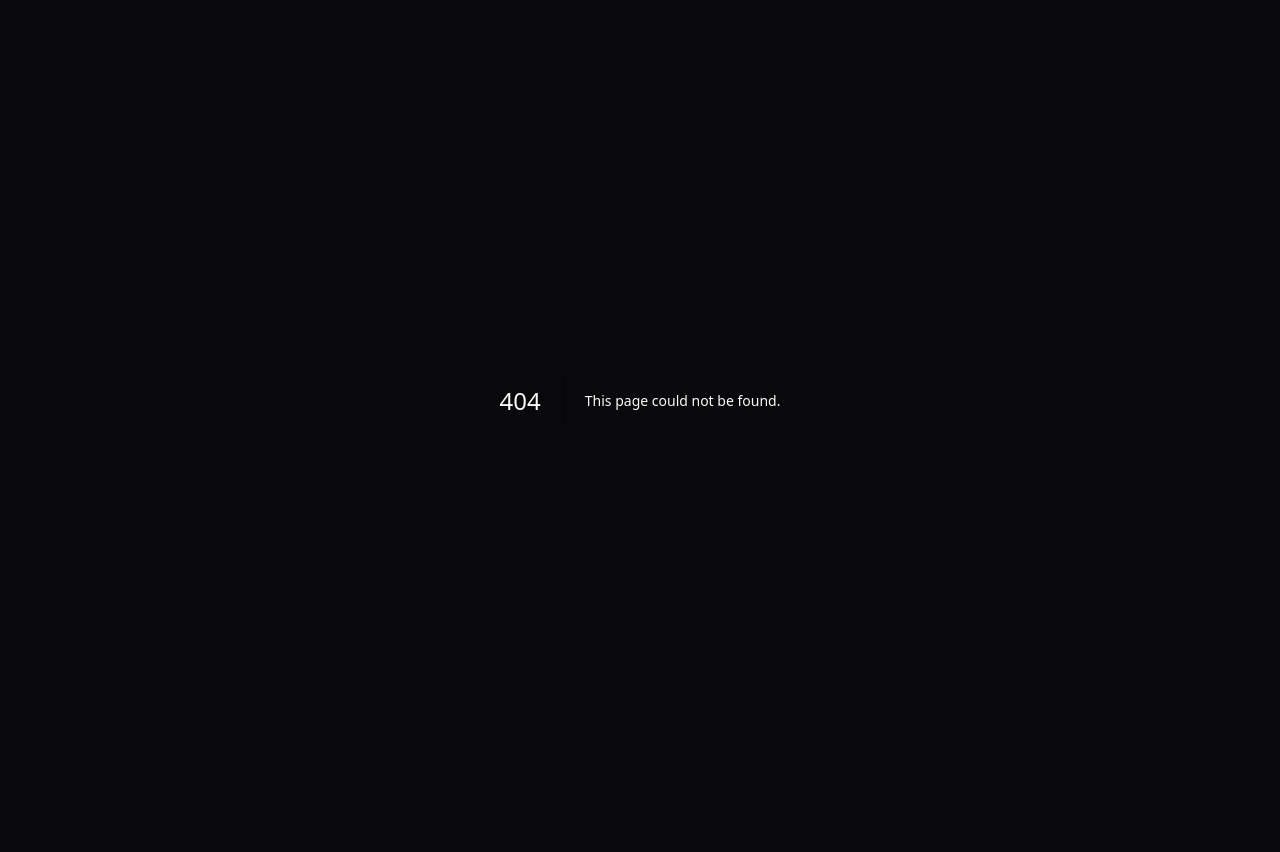
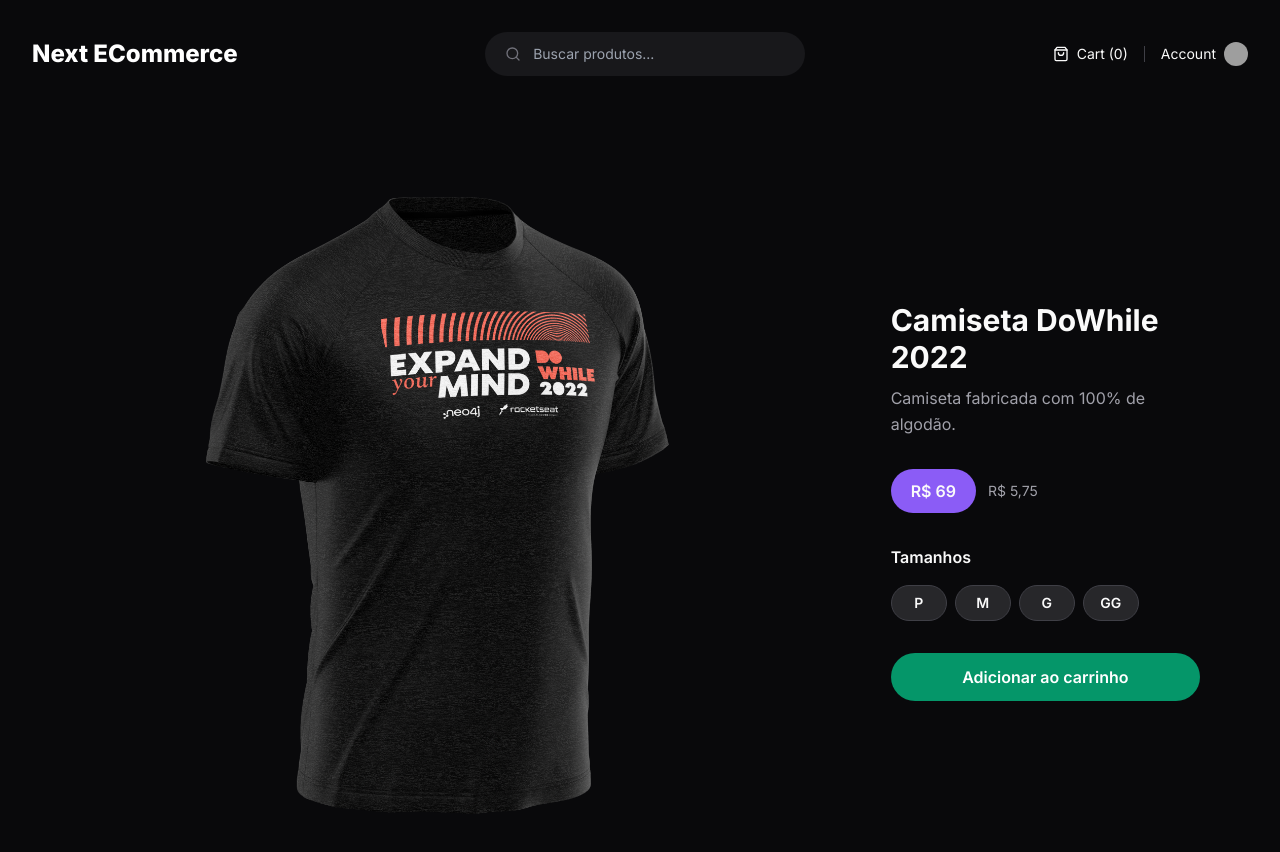
Before and after one commit to SamuelAlencar/next-ecommerce, a Next.js app: page /product/camiseta-dowhile-2022 in a window 1280 px wide. Before the commit this address had no page. Shown: the top 852 px of the page. Before the commit the page ends 800 px from the top, so only its background shows below. Built offline with nearby package versions, Linux system fonts and the light colour scheme; no server answers; grey boxes are pictures that could not be loaded.

Commit message:
add fetch product data

```diff
--- /dev/null
+++ b/src/app/(store)/product/[slug]/page.tsx
@@ -0,0 +1,103 @@
+import Image from 'next/image'
+
+import { api } from '@/data/api'
+import { Product } from '@/data/types/product'
+
+interface ProductProps {
+  params: {
+    slug: string
+  }
+}
+
+async function getProduct(slug: string): Promise<Product> {
+  const response = await api(`/products/${slug}`, {
+    next: {
+      revalidate: 60 * 60, // 1 hour
+    },
+  })
+
+  const product = await response.json()
+
+  return product
+}
+
+export default async function ProductPage({ params }: ProductProps) {
+  const product = await getProduct(params.slug)
+
+  return (
+    <div className="relative grid max-h-[860px] grid-cols-3">
+      <div className="col-span-2 overflow-hidden">
+        <Image
+          src={product.image}
+          alt=""
+          width={1000}
+          height={1000}
+          quality={100}
+        />
+      </div>
+
+      <div className="flex flex-col justify-center px-12">
+        <h1 className="text-3xl font-bold leading-tight">{product.title}</h1>
+
+        <p className="mt-2 leading-relaxed text-zinc-400">
+          {product.description}
+        </p>
+
+        <div className="mt-8 flex items-center gap-3">
+          <span className="inline-block rounded-full bg-violet-500 px-5 py-2.5 font-semibold">
+            {product.price.toLocaleString('pt-BR', {
+              style: 'currency',
+              currency: 'BRL',
+              minimumFractionDigits: 0,
+              maximumFractionDigits: 0,
+            })}
+          </span>
+          <span className="text-sm text-zinc-400">
+            {(product.price / 12).toLocaleString('pt-BR', {
+              style: 'currency',
+              currency: 'BRL',
+            })}
+          </span>
+        </div>
+
+        <div className="mt-8 space-y-4">
+          <span className="block font-semibold">Tamanhos</span>
+
+          <div className="flex gap-2">
+            <button
+              type="button"
+              className="flex h-9 w-14 items-center justify-center rounded-full border border-zinc-700 bg-zinc-800 text-sm font-semibold"
+            >
+              P
+            </button>
+            <button
+              type="button"
+              className="flex h-9 w-14 items-center justify-center rounded-full border border-zinc-700 bg-zinc-800 text-sm font-semibold"
+            >
+              M
+            </button>
+            <button
+              type="button"
+              className="flex h-9 w-14 items-center justify-center rounded-full border border-zinc-700 bg-zinc-800 text-sm font-semibold"
+            >
+              G
+            </button>
+            <button
+              type="button"
+              className="flex h-9 w-14 items-center justify-center rounded-full border border-zinc-700 bg-zinc-800 text-sm font-semibold"
+            >
+              GG
+            </button>
+          </div>
+        </div>
+
+        <button
+          type="button"
+          className="mt-8 flex h-12 items-center justify-center rounded-full bg-emerald-600 font-semibold text-white"
+        >
+          Adicionar ao carrinho
+        </button>
+      </div>
+    </div>
+  )
+}
--- /dev/null
+++ b/src/app/api/products/[slug]/route.ts
@@ -0,0 +1,20 @@
+import { z } from 'zod'
+
+import data from '../data.json'
+
+export async function GET(
+  _: Request,
+  { params }: { params: { slug: string } },
+) {
+  await new Promise((resolve) => setTimeout(resolve, 1000))
+
+  const slug = z.string().parse(params.slug)
+
+  const product = data.products.find((product) => product.slug === slug)
+
+  if (!product) {
+    return Response.json({ message: 'Product not found.' }, { status: 400 })
+  }
+
+  return Response.json(product)
+}
```
